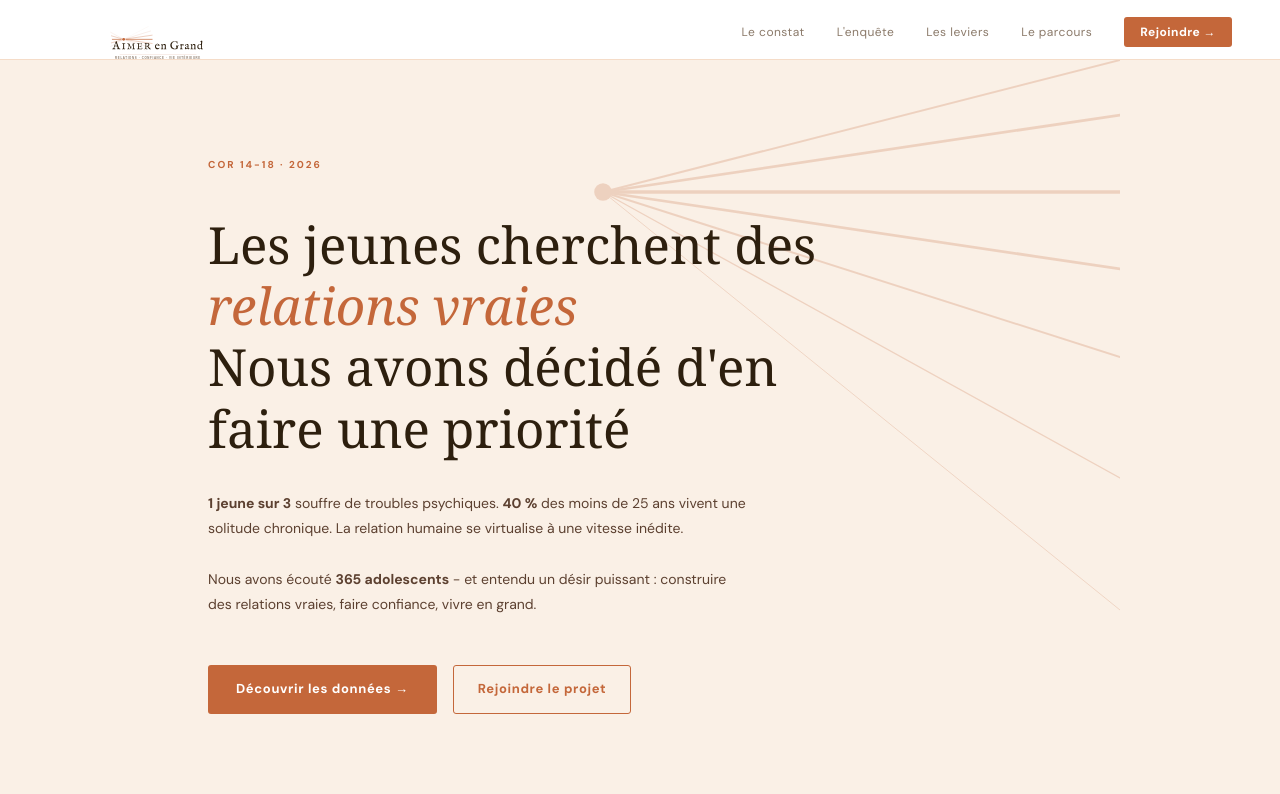
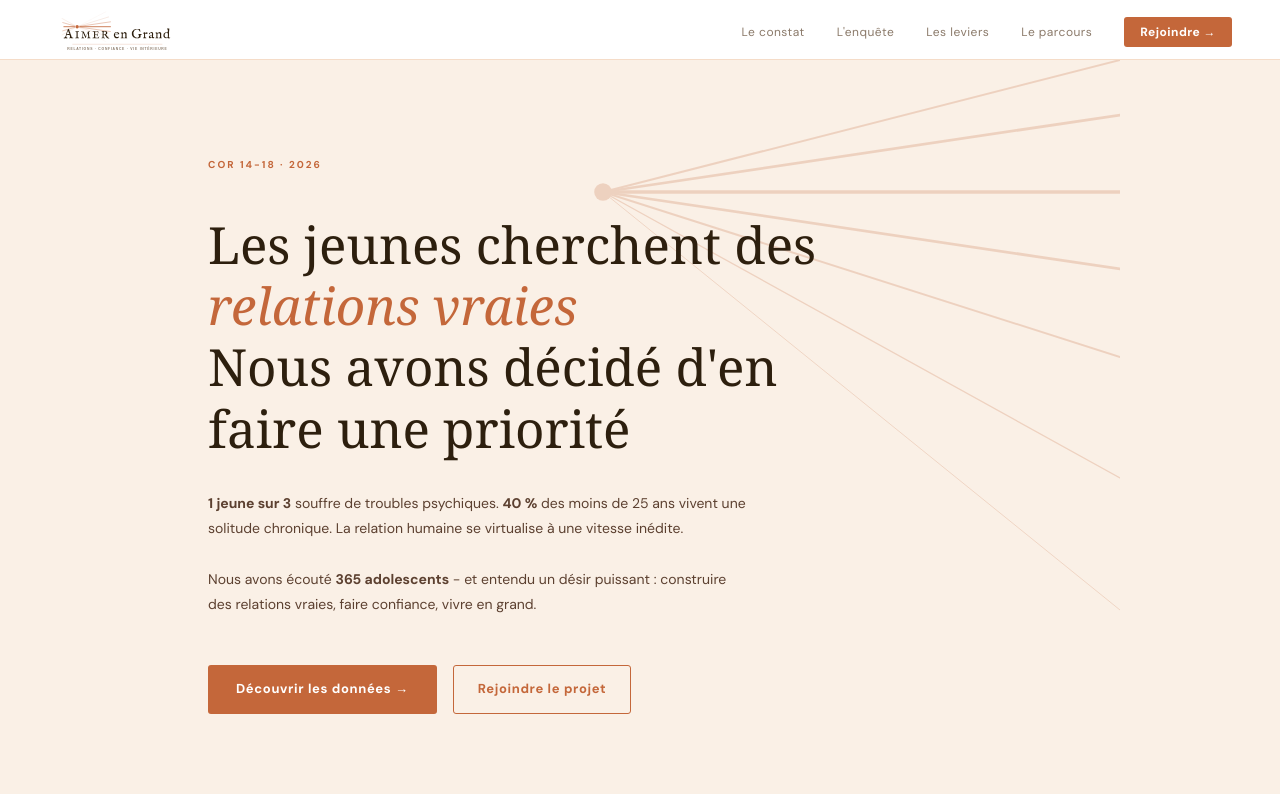
Before and after one commit to messianecaze/cor1418-site2, a plain HTML site: page index.html in a window 1280 px wide. Shown: the top 794 px of the page. Drawn offline with Linux system fonts and the light colour scheme; a web font is replaced by a local one.

Commit message:
Update nav logo styles and SVG attributes
Added height to nav logo and adjusted SVG dimensions.

```diff
--- a/index.html
+++ b/index.html
@@ -46,7 +46,17 @@
     top: 0;
     z-index: 100;
   }
-  .nav-logo { display: flex; align-items: center; text-decoration: none; }
+  .nav-logo {
+    display: flex;
+    align-items: center;
+    text-decoration: none;
+    height: 60px;
+  }
+  .nav-logo svg {
+    width: auto;
+    height: 42px;
+    display: block;
+  }
   .logo-mark {
     display: inline-flex;
     flex-direction: column;
@@ -561,15 +571,15 @@
     .hero-beams { opacity: 0.08; }
   }
 </style>
+<link rel="icon" type="image/svg+xml" href="/favicon.svg">
+<link rel="alternate icon" href="/favicon.ico">
 </head>
 <body>
 
 <!-- NAV -->
 <nav>
   <a href="/" class="nav-logo">
-    <!-- LOGO INLINE SVG -->
-    <!-- viewBox: 540 wide, 130 tall — faisceaux haut, texte milieu, filet bas -->
-    <svg width="220" height="64" viewBox="0 0 680 200" xmlns="http://www.w3.org/2000/svg">
+    <svg viewBox="155 82 370 112" xmlns="http://www.w3.org/2000/svg">
   <title>Aimer en Grand</title>
 
   <defs>
@@ -725,7 +735,7 @@
 <div class="section" id="enquete">
   <p class="section-label">Enquête COR 14-18 · 365 jeunes entendus</p>
   <h2>Nous avons demandé aux jeunes ce qu'ils cherchent<br>Les réponses ont surpris tout le monde</h2>
-  <p class="section-body">365 répondants · 85 % de 14 à 18 ans · France, Suisse, Luxembourg · Mars-juin 2026. Questionnaire digital ou papier. Un exercice d'écoute...</p>
+  <p class="section-body">365 répondants · 84,7 % de 14 à 18 ans · France, Suisse, Luxembourg · Mars-juin 2026. Questionnaire digital Fillout (n=315) + papier en face-à-face (n=50). Exercice d'écoute, pas de représentativité nationale.</p>
   <div class="findings-grid">
     <div class="finding">
       <div class="finding-num">79 %</div>
```
